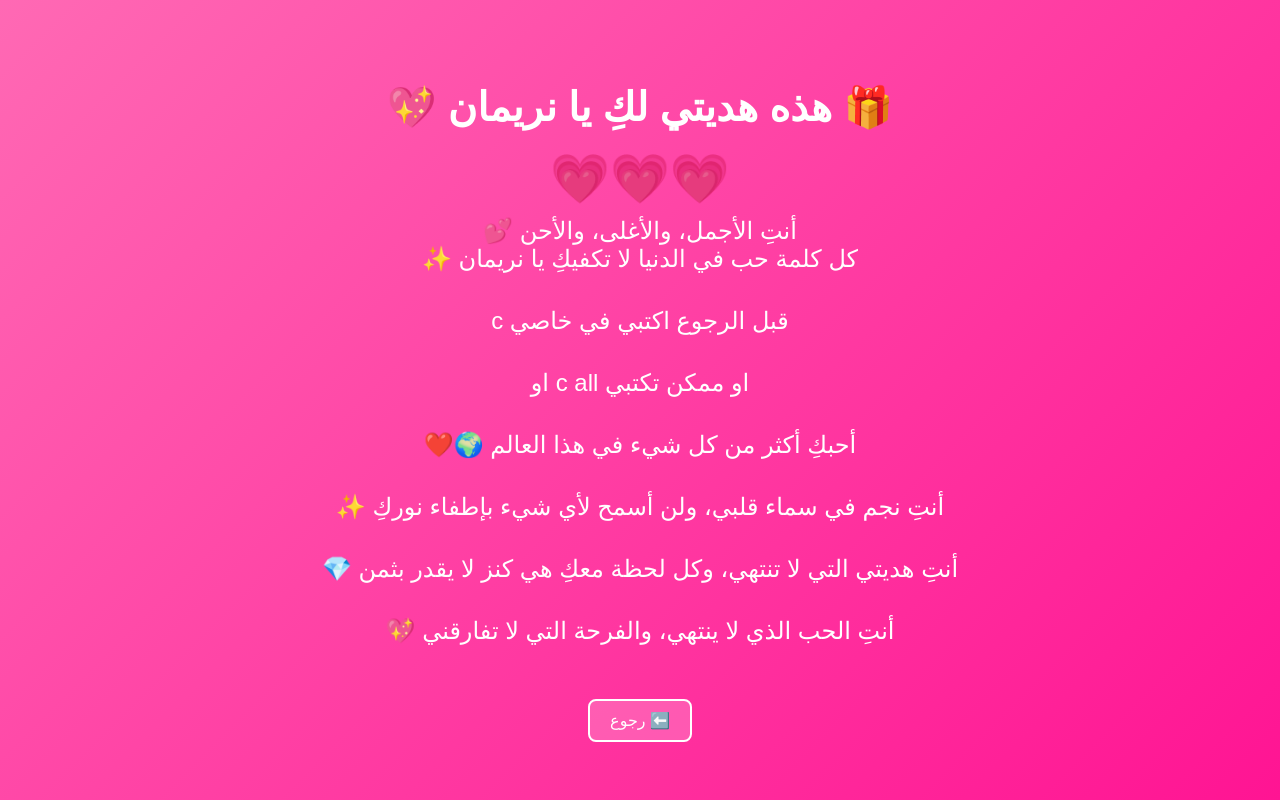
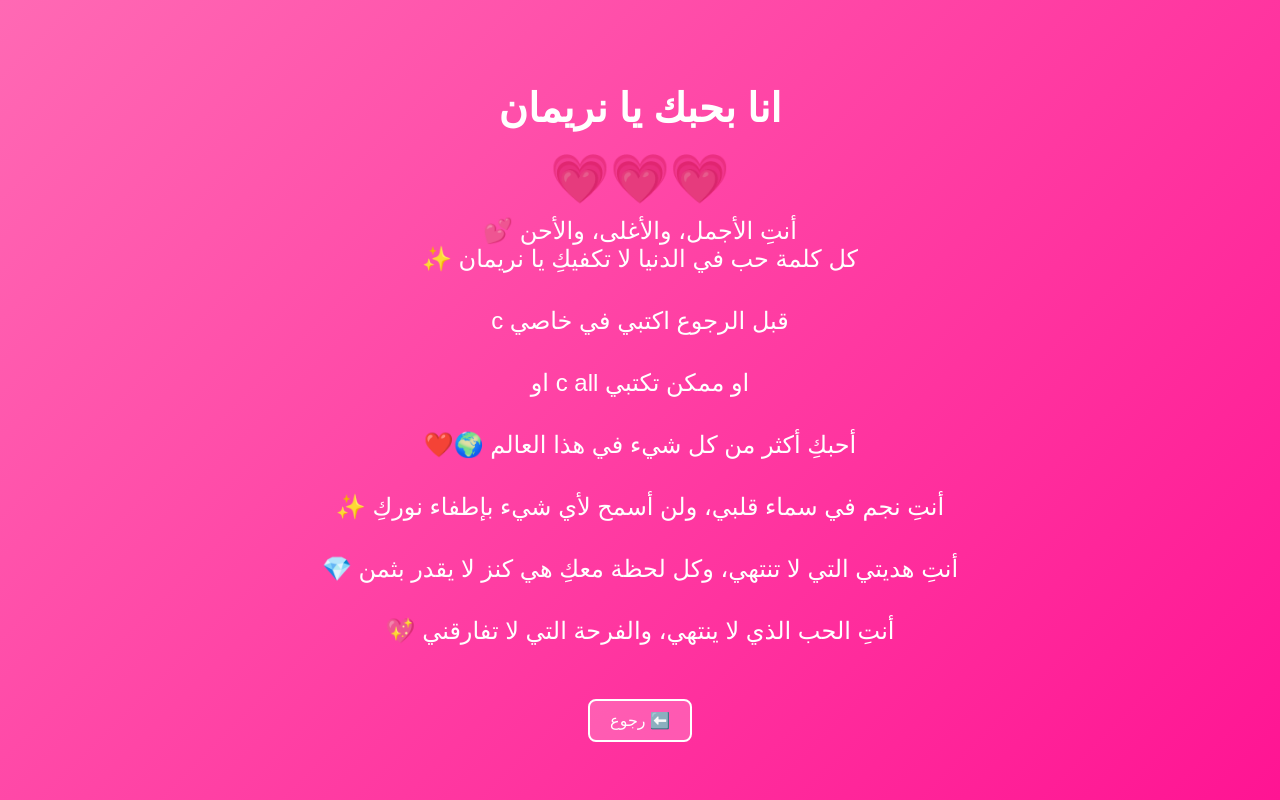
Before and after one commit to asfhsf3/websit, a plain HTML site: page gift.html in a window 1280 px wide. Drawn offline with Linux system fonts and the light colour scheme.

Commit message:
Update gift.html

```diff
--- a/gift.html
+++ b/gift.html
@@ -58,7 +58,7 @@
   </style>
 </head>
 <body>
-  <h1>🎁 هذه هديتي لكِ يا نريمان 💖</h1>
+  <h1>انا بحبك يا نريمان</h1>
   <div class="heart">💗💗💗</div>
   <p class="gift-message">أنتِ الأجمل، والأغلى، والأحن 💕<br>كل كلمة حب في الدنيا لا تكفيكِ يا نريمان ✨</p>
   <p class="gift-message">قبل الرجوع اكتبي في خاصي c</p>
```
